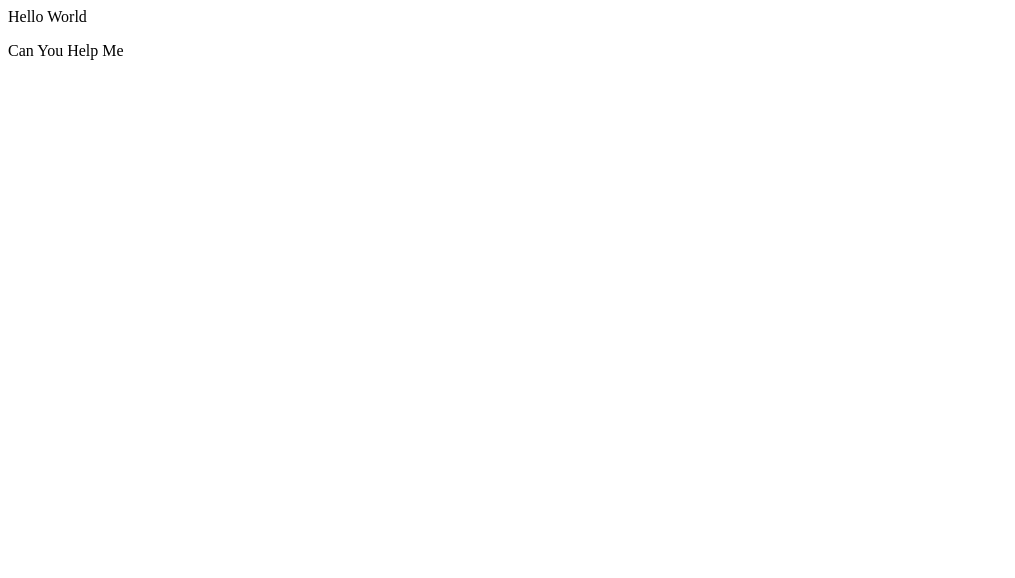
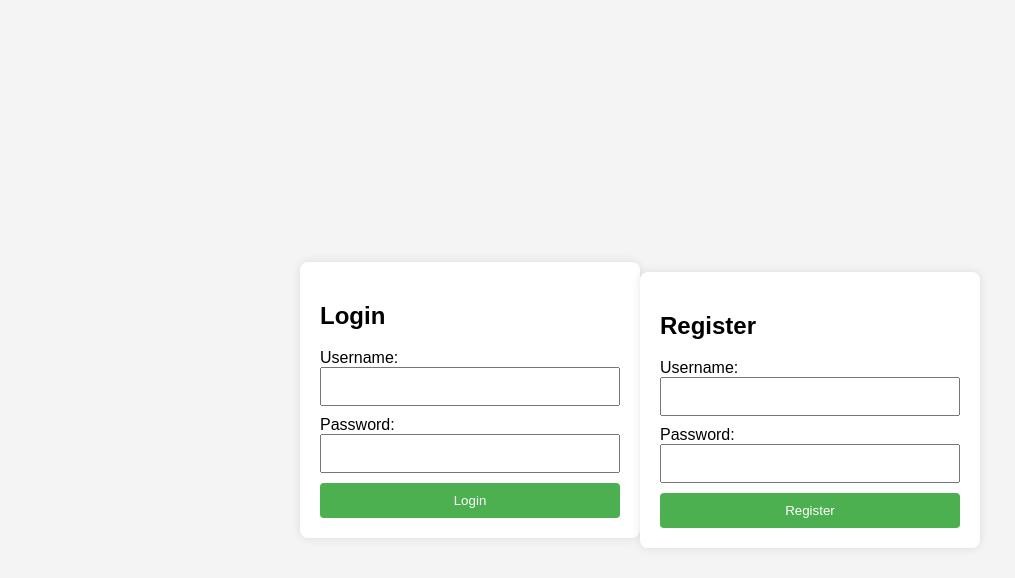
Before and after one commit to shaunai/deepweb, a plain HTML site: page index.html in a window 1280 px wide. Shown: the whole page, without its empty margins (0-1015 px from the left). Drawn offline with Linux system fonts and the light colour scheme.

Commit message:
login page

```diff
--- a/index.html
+++ b/index.html
@@ -3,10 +3,109 @@
 <head>
     <meta charset="UTF-8">
     <meta name="viewport" content="width=device-width, initial-scale=1.0">
-    <title>Welcome</title>
+    <title>Login Page</title>
+    <style>
+        body {
+            font-family: Arial, sans-serif;
+            background-color: #f4f4f4;
+            margin: 0;
+            padding: 0;
+            display: flex;
+            align-items: center;
+            justify-content: center;
+            height: 100vh;
+        }
+
+        form {
+            background-color: #fff;
+            padding: 20px;
+            border-radius: 8px;
+            box-shadow: 0 0 10px rgba(0, 0, 0, 0.1);
+            width: 300px;
+        }
+
+        input {
+            width: 100%;
+            padding: 10px;
+            margin-bottom: 10px;
+            box-sizing: border-box;
+        }
+
+        button {
+            width: 100%;
+            padding: 10px;
+            background-color: #4caf50;
+            color: #fff;
+            border: none;
+            border-radius: 4px;
+            cursor: pointer;
+        }
+
+        button:hover {
+            background-color: #45a049;
+        }
+    </style>
 </head>
 <body>
-    Hello World
-    <p> Can You Help Me</p>
+
+<form id="loginForm">
+    <h2>Login</h2>
+    <label for="username">Username:</label>
+    <input type="text" id="username" name="username" required>
+
+    <label for="password">Password:</label>
+    <input type="password" id="password" name="password" required>
+
+    <button type="button" onclick="login()">Login</button>
+</form>
+
+<form id="registerForm" style="margin-top: 20px;">
+    <h2>Register</h2>
+    <label for="newUsername">Username:</label>
+    <input type="text" id="newUsername" name="newUsername" required>
+
+    <label for="newPassword">Password:</label>
+    <input type="password" id="newPassword" name="newPassword" required>
+
+    <button type="button" onclick="register()">Register</button>
+</form>
+
+<script>
+    // In a real-world scenario, you would use a more secure way to store user data (e.g., backend and database).
+    const userData = [
+        { username: 'user1', password: 'pass1' },
+        { username: 'user2', password: 'pass2' },
+        // Add more users as needed
+    ];
+
+    function login() {
+        const username = document.getElementById('username').value;
+        const password = document.getElementById('password').value;
+
+        const user = userData.find(u => u.username === username && u.password === password);
+
+        if (user) {
+            alert('Login successful!');
+        } else {
+            alert('Invalid username or password');
+        }
+    }
+
+    function register() {
+        const newUsername = document.getElementById('newUsername').value;
+        const newPassword = document.getElementById('newPassword').value;
+
+        // Check if the username is already taken
+        if (userData.some(u => u.username === newUsername)) {
+            alert('Username already taken. Please choose another one.');
+            return;
+        }
+
+        // Add the new user to the data
+        userData.push({ username: newUsername, password: newPassword });
+        alert('Registration successful! You can now log in.');
+    }
+</script>
+
 </body>
 </html>
```
